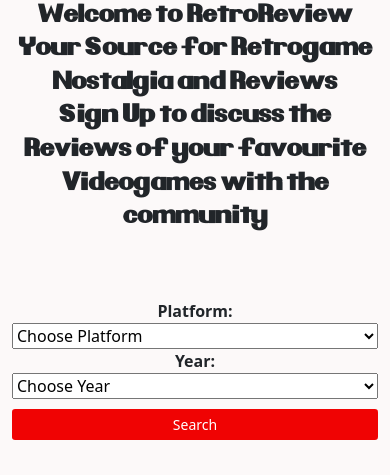
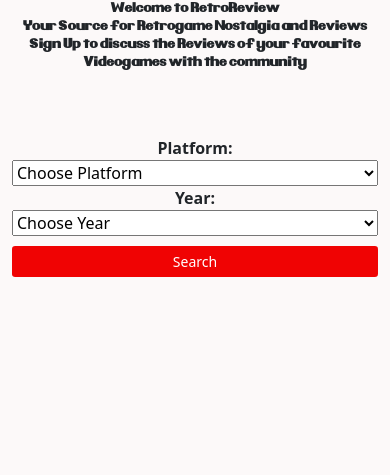
Before and after one commit to HerFri/RetroReview, a Django app: page / in a window 390 px wide. Shown: the part 60-535 px from the top of the page. Run offline with Django 3.2, Linux system fonts and the light colour scheme; data that the repository does not hold is empty.

Commit message:
edit CSS for welcome text for responsiveness

```diff
--- a/static/css/style.css
+++ b/static/css/style.css
@@ -261,6 +261,10 @@ body {
         object-fit: fill;
     }
 
+    #welcome {
+        font-size: 8px;
+
+    }
 
     form {
         display: flex;
@@ -278,6 +282,10 @@ body {
     .card-img-top {         /* custom css rule */
         width: 100%!important;
         height: auto!important;
+    }
+
+    #welcome {
+        font-size: 12px;
     }
 
 }
```
